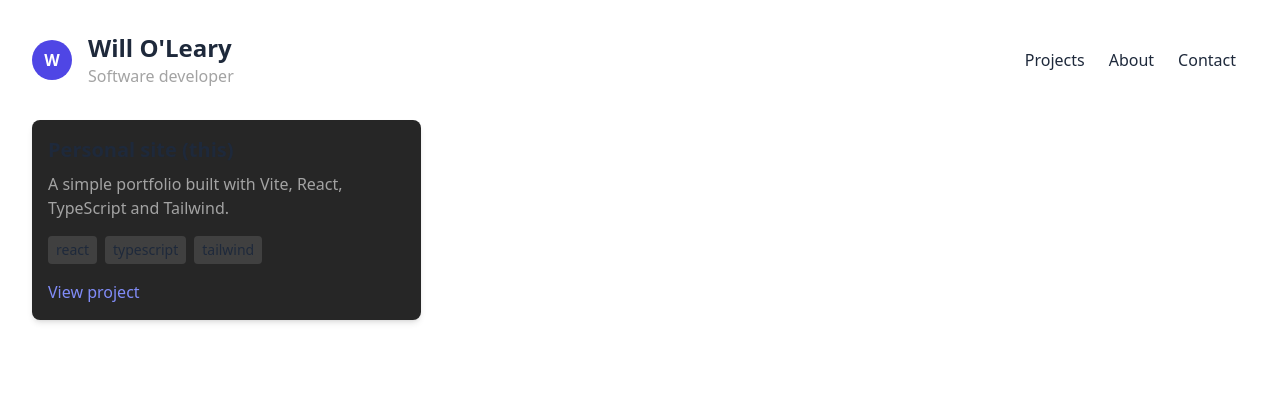
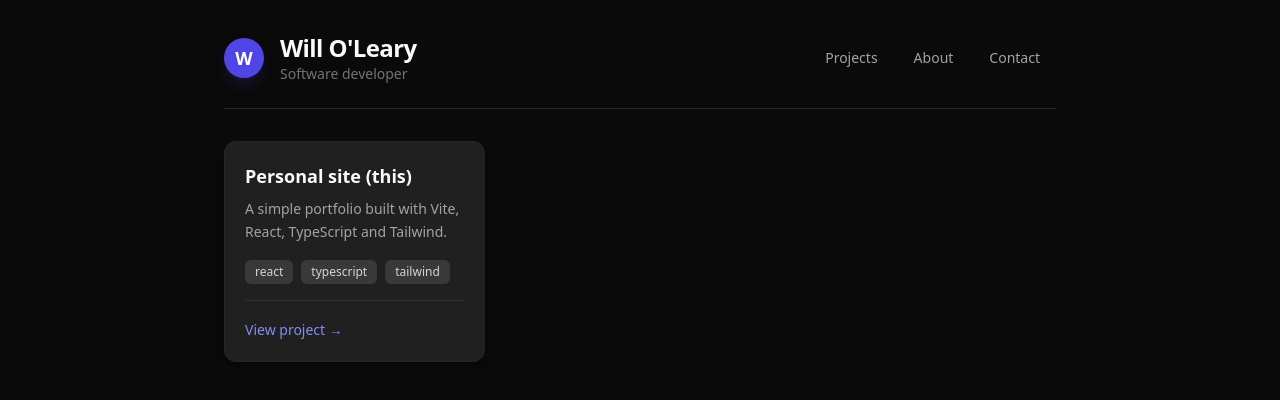
Before and after one commit to woleary2/woleary, a React (Vite) app: page / in a window 1280 px wide. Shown: the top 400 px of the page. Built offline with nearby package versions, Linux system fonts and the light colour scheme.

Commit message:
Minor style changes

```diff
--- a/src/app/App.tsx
+++ b/src/app/App.tsx
@@ -8,7 +8,7 @@ import Contact from '../components/Contact'
 export default function App() {
   return (
     <BrowserRouter>
-      <div className="container">
+      <div className="min-h-screen max-w-4xl mx-auto px-6 py-8 sm:px-8">
         <Header />
 
         <main className="space-y-12">
--- a/src/components/About.tsx
+++ b/src/components/About.tsx
@@ -2,11 +2,11 @@ import React from 'react'
 
 export default function About() {
   return (
-    <div id="about" className="mt-4">
-      <p className="muted">
+    <div id="about" className="max-w-2xl">
+      <p className="text-neutral-400 leading-relaxed text-lg">
         I'm Will, a second year student at Tufts University studying Computer Science
-        and Mathmatics. I enjoy building software projects using web development technologies
-        such as React and Typescript. I also enjoy developing in C++.
+        and Mathematics. I enjoy building software projects using web development technologies
+        such as React and TypeScript. I also enjoy developing in C++.
       </p>
     </div>
   )
--- a/src/components/Contact.tsx
+++ b/src/components/Contact.tsx
@@ -2,11 +2,14 @@ import React from 'react'
 
 export default function Contact() {
   return (
-    <div id="contact" className="mt-4">
-      <p className="muted">Reach out:</p>
-      <p className="mt-2">
-        <a className="text-indigo-400 hover:underline" href="mailto:will.oleary217@gmail.com">will.oleary217@gmail.com</a>
-      </p>
+    <div id="contact" className="max-w-2xl">
+      <p className="text-neutral-500 text-sm font-medium uppercase tracking-wider mb-3">Reach out</p>
+      <a
+        className="inline-flex items-center gap-2 text-indigo-400 hover:text-indigo-300 font-medium transition-colors"
+        href="mailto:will.oleary217@gmail.com"
+      >
+        will.oleary217@gmail.com
+      </a>
     </div>
   )
 }
--- a/src/components/Header.tsx
+++ b/src/components/Header.tsx
@@ -1,21 +1,35 @@
 import React from 'react'
-import { Link } from 'react-router-dom'
+import { Link, useLocation } from 'react-router-dom'
 
 export default function Header() {
+  const location = useLocation()
+
+  const navLinkClass = (path: string) => {
+    const isActive = location.pathname === path
+    return [
+      'px-4 py-2 rounded-lg text-sm font-medium transition-colors duration-200',
+      isActive
+        ? 'bg-indigo-600/20 text-indigo-300'
+        : 'text-neutral-400 hover:text-neutral-100 hover:bg-neutral-800',
+    ].join(' ')
+  }
+
   return (
-    <header className="site-header">
+    <header className="flex items-center justify-between gap-6 border-b border-neutral-800 pb-6 mb-8">
       <div className="flex items-center gap-4">
-        <div className="rounded-full bg-indigo-600 logo-small flex items-center justify-center text-white font-bold">W</div>
+        <div className="h-10 w-10 rounded-full bg-indigo-600 flex items-center justify-center text-white font-bold text-lg shadow-lg shadow-indigo-900/30">
+          W
+        </div>
         <div>
-          <h1 className="text-2xl font-bold">Will O'Leary</h1>
-          <p className="muted">Software developer</p>
+          <h1 className="text-2xl font-bold tracking-tight text-neutral-50">Will O'Leary</h1>
+          <p className="text-sm text-neutral-500">Software developer</p>
         </div>
       </div>
 
-      <nav>
-        <Link className="px-3 py-1 hover:underline" to="/projects">Projects</Link>
-        <Link className="px-3 py-1 hover:underline" to="/about">About</Link>
-        <Link className="px-3 py-1 hover:underline" to="/contact">Contact</Link>
+      <nav className="flex items-center gap-1">
+        <Link className={navLinkClass('/projects')} to="/projects">Projects</Link>
+        <Link className={navLinkClass('/about')} to="/about">About</Link>
+        <Link className={navLinkClass('/contact')} to="/contact">Contact</Link>
       </nav>
     </header>
   )
--- a/src/components/Projects.tsx
+++ b/src/components/Projects.tsx
@@ -3,21 +3,36 @@ import { projects } from '../data/projects'
 
 export default function Projects() {
   return (
-    <div id="projects" className="grid gap-6 sm:grid-cols-2 lg:grid-cols-3 mt-6">
+    <div id="projects" className="grid gap-6 sm:grid-cols-2 lg:grid-cols-3">
       {projects.map((p) => (
-        <article key={p.id} className="project-card">
-          <h3 className="text-xl font-semibold">{p.title}</h3>
-          <p className="muted mt-2">{p.description}</p>
-          <div className="mt-4 flex items-center gap-2">
+        <article
+          key={p.id}
+          className="bg-neutral-800/80 rounded-xl p-5 shadow-lg border border-neutral-800 hover:border-neutral-700 hover:bg-neutral-800 transition-all duration-200"
+        >
+          <h3 className="text-lg font-semibold text-neutral-50">{p.title}</h3>
+          <p className="text-neutral-400 text-sm mt-2 leading-relaxed">{p.description}</p>
+          <div className="mt-4 flex flex-wrap items-center gap-2">
             {p.tags.map((t) => (
-              <span key={t} className="text-sm px-2 py-1 bg-neutral-700 rounded">{t}</span>
+              <span
+                key={t}
+                className="text-xs px-2.5 py-1 bg-neutral-700/80 text-neutral-300 rounded-md font-medium"
+              >
+                {t}
+              </span>
             ))}
           </div>
-          <div className="mt-4">
-            {p.link && (
-              <a className="text-indigo-400 hover:underline" href={p.link} target="_blank" rel="noreferrer">View project</a>
-            )}
-          </div>
+          {p.link && (
+            <div className="mt-4 pt-4 border-t border-neutral-700/50">
+              <a
+                className="inline-flex items-center text-sm font-medium text-indigo-400 hover:text-indigo-300 transition-colors"
+                href={p.link}
+                target="_blank"
+                rel="noreferrer"
+              >
+                View project →
+              </a>
+            </div>
+          )}
         </article>
       ))}
     </div>
--- a/src/index.css
+++ b/src/index.css
@@ -2,43 +2,13 @@
 @tailwind components;
 @tailwind utilities;
 
-:root {
-  --container-max: 1280px;
-}
-
-html, body, #root {
-  height: 100%;
+html,
+body,
+#root {
+  min-height: 100%;
 }
 
 body {
-  @apply bg-neutral-900 text-neutral-100 antialiased;
-  font-family: system-ui, Avenir, Helvetica, Arial, sans-serif;
+  @apply bg-neutral-950 text-neutral-100 antialiased;
+  font-family: system-ui, ui-sans-serif, sans-serif;
 }
-
-.container {
-  max-width: var(--container-max);
-  margin: 0 auto;
-  padding: 2rem;
-}
-
-.site-header {
-  @apply flex items-center justify-between gap-4 mb-8;
-}
-
-.logo-small {
-  @apply h-10 w-10;
-}
-
-.project-card {
-  @apply bg-neutral-800 rounded-lg p-4 shadow-md;
-}
-
-.muted {
-  @apply text-neutral-400;
-}
-
-@media (prefers-color-scheme: light) {
-  body {
-    @apply bg-white text-slate-800;
-  }
-}
```
